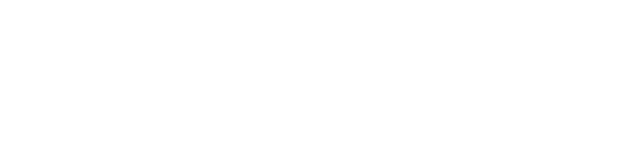
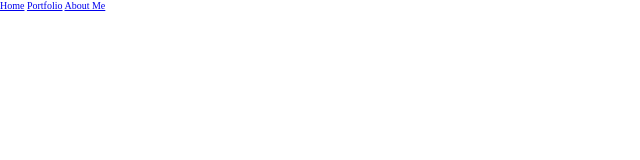
Before and after one commit to johnvanek/Portfolio2024, a plain HTML site: page index.html in a window 1280 px wide. Shown: the whole page, without its empty margins (0-640 px from the left). Drawn offline with Linux system fonts and the light colour scheme.

Commit message:
add base html & css for navigation

```diff
--- a/css/style.css
+++ b/css/style.css
@@ -1,11 +1,19 @@
 /**************************/
 /* HEADER */
 /**************************/
-
+.header {
+}
 /**************************/
 /* NAVIGATION */
 /**************************/
+.nav {
+}
 
+.nav-list {
+}
+
+.nav-link {
+}
 /**************************/
 /* HERO */
 /**************************/
--- a/index.html
+++ b/index.html
@@ -7,5 +7,17 @@
     <link rel="stylesheet" href="css/general.css" />
     <link rel="stylesheet" href="css/style.css" />
   </head>
-  <body></body>
+  <body>
+    <header class="header">
+      <nav class="nav">
+        <ul class="nav-list">
+          <li>
+            <a class="nav-link" href="#">Home</a>
+            <a class="nav-link" href="#">Portfolio</a>
+            <a class="nav-link" href="#">About Me</a>
+          </li>
+        </ul>
+      </nav>
+    </header>
+  </body>
 </html>
```
